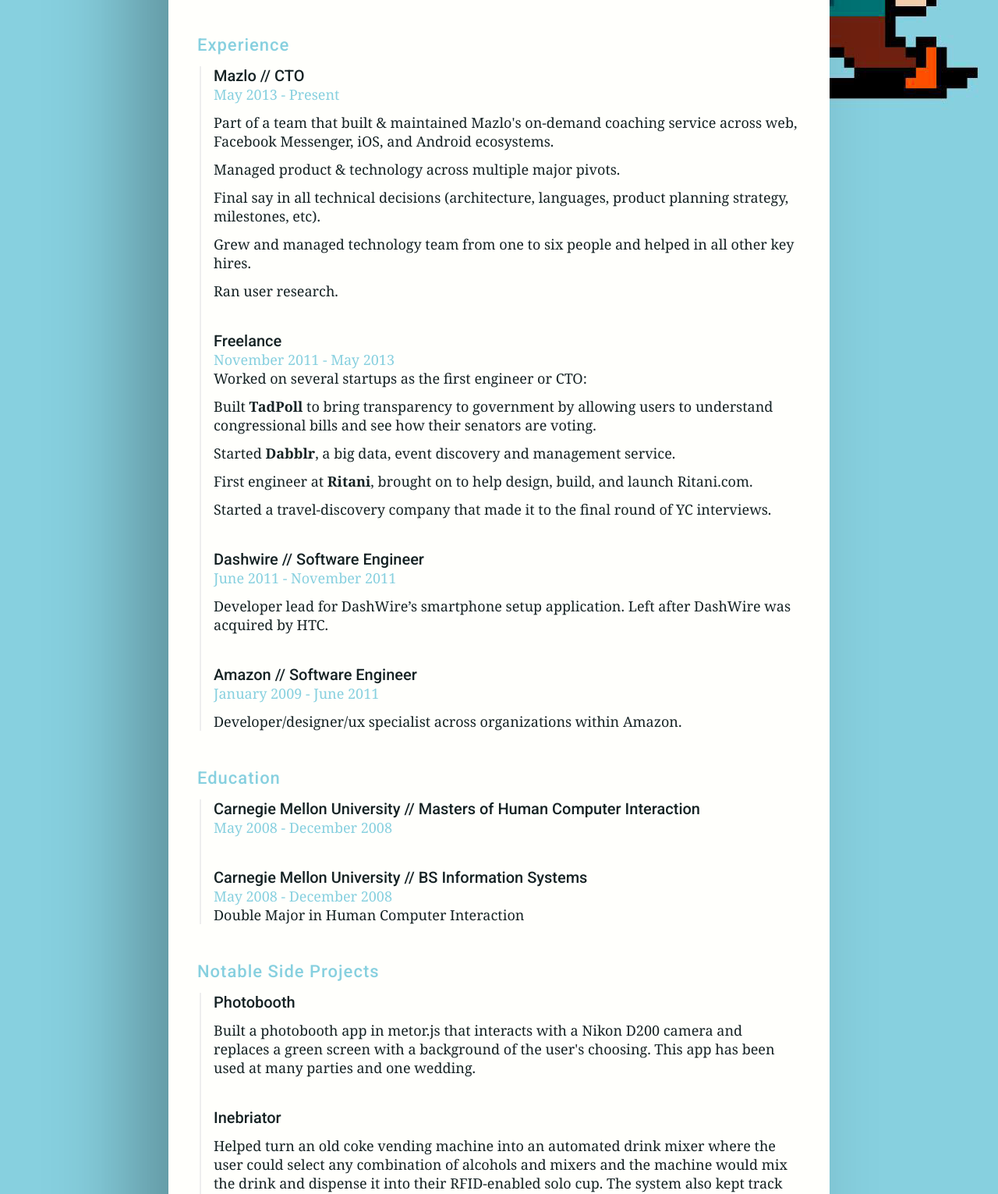
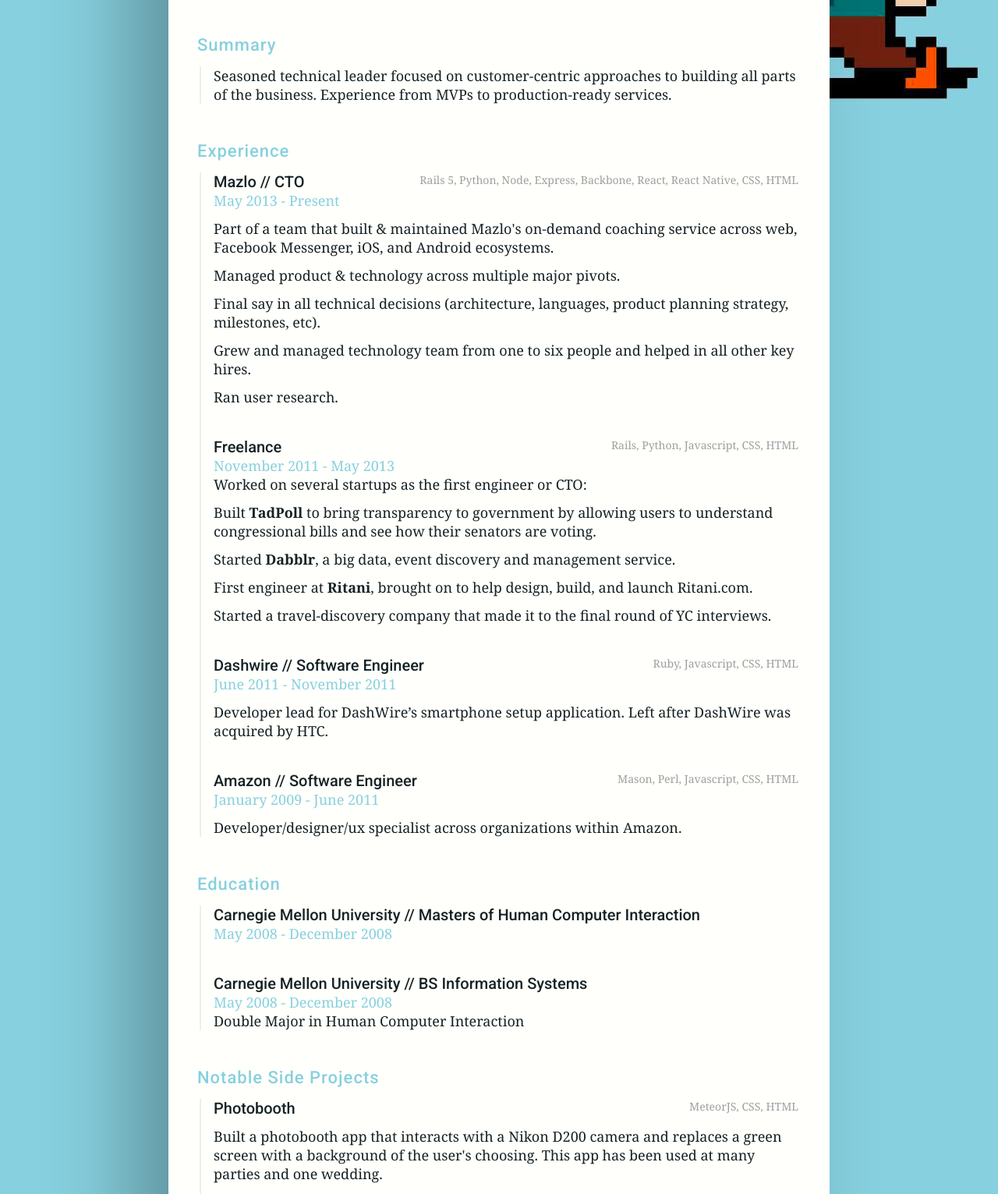
Before and after one commit to devinblais/web, a website: page index.html in a window 1280 px wide. Shown: the part 371-1902 px from the top of the page at 78% size. Drawn offline with Linux system fonts and the light colour scheme.

Commit message:
Add summary and technologies

```diff
--- a/index.html
+++ b/index.html
@@ -5,7 +5,7 @@
     <meta charset="utf-8">
     <link href="https://fonts.googleapis.com/css?family=Roboto:100,500" rel="stylesheet">
     <link rel="shortcut icon" href="/favicon.ico" type="image/x-icon">
-    <title>🤓🏋️‍♂️</title>
+    <title>🤓🏋️‍♂️ Devin Blais</title>
     <link rel="stylesheet" href="./css/styles.css"
     <meta name="viewport" content="width=device-width, initial-scale=1">
     <meta property="og:title" content="Devin Blais" />
@@ -28,11 +28,18 @@
           <a href="https://twitter.com/devinblais" class="icon twitter" title="Twitter"><svg viewBox="0 0 512 512"><path d="M419.6 168.6c-11.7 5.2-24.2 8.7-37.4 10.2 13.4-8.1 23.8-20.8 28.6-36 -12.6 7.5-26.5 12.9-41.3 15.8 -11.9-12.6-28.8-20.6-47.5-20.6 -42 0-72.9 39.2-63.4 79.9 -54.1-2.7-102.1-28.6-134.2-68 -17 29.2-8.8 67.5 20.1 86.9 -10.7-0.3-20.7-3.3-29.5-8.1 -0.7 30.2 20.9 58.4 52.2 64.6 -9.2 2.5-19.2 3.1-29.4 1.1 8.3 25.9 32.3 44.7 60.8 45.2 -27.4 21.4-61.8 31-96.4 27 28.8 18.5 63 29.2 99.8 29.2 120.8 0 189.1-102.1 185-193.6C399.9 193.1 410.9 181.7 419.6 168.6z"/></svg></a>
         </div>
       </header>
+      <section class="print-hide">
+        <h3>Summary</h3>
+        <div class="sub-section">
+          <p>Seasoned technical leader focused on customer-centric approaches to building all parts of the business. Experience from MVPs to production-ready services. </p>
+        </div>
+      </section>
       <section>
       <h3>Experience</h3>
       <div class="sub-section">
         <h4>Mazlo // CTO</h4>
         <span class="date">May 2013 - Present</span>
+        <div class="technologies">Rails 5, Python, Node, Express, Backbone, React, React Native, CSS, HTML</div>
         <ul>
           <li>Part of a team that built & maintained Mazlo's on-demand coaching service across web, Facebook Messenger, iOS, and Android ecosystems.</li>
           <li>Managed product & technology across multiple major pivots.</li>
@@ -44,6 +51,7 @@
       <div class="sub-section">
         <h4>Freelance</h4>
         <span class="date">November 2011 - May 2013</span>
+        <div class="technologies">Rails, Python, Javascript, CSS, HTML</div>
         <p>Worked on several startups as the first engineer or CTO:</p>
         <ul>
           <li>Built <strong>TadPoll</strong> to bring transparency to government by allowing users to understand congressional bills and see how their senators are voting.</li>
@@ -55,6 +63,7 @@
       <div class="sub-section">
         <h4>Dashwire // Software Engineer</h4>
         <span class="date">June 2011 - November 2011</span>
+        <div class="technologies">Ruby, Javascript, CSS, HTML</div>
         <ul>
           <li>Developer lead for DashWire’s smartphone setup application. Left after DashWire was acquired by HTC.</li>
         </ul>
@@ -62,6 +71,7 @@
       <div class="sub-section">
         <h4>Amazon // Software Engineer</h4>
         <span class="date">January 2009 - June 2011</span>
+        <div class="technologies">Mason, Perl, Javascript, CSS, HTML</div>
         <ul>
           <li>Developer/designer/ux specialist across organizations within Amazon.</li>
         </ul>
@@ -79,18 +89,20 @@
         <p>Double Major in Human Computer Interaction</p>
       </div>
       </section>
-      <section class="side-projects">
+      <section class="print-hide">
       <h3>Notable Side Projects</h3>
       <div class="sub-section">
         <h4>Photobooth</h4>
+        <div class="technologies">MeteorJS, CSS, HTML</div>
         <ul>
             <li>
-                Built a photobooth app in metor.js that interacts with a Nikon D200 camera and replaces a green screen with a background of the user's choosing. This app has been used at many parties and one wedding.
+                Built a photobooth app that interacts with a Nikon D200 camera and replaces a green screen with a background of the user's choosing. This app has been used at many parties and one wedding.
             </li>
         </ul>
       </div>
       <div class="sub-section">
         <h4>Inebriator</h4>
+        <div class="technologies">Ruby, Javascript, CSS, HTML</div>
         <ul>
             <li>
           Helped turn an old coke vending machine into an automated drink mixer where the user could select any combination of alcohols and mixers and the machine would mix the drink and dispense it into their RFID-enabled solo cup. The system also kept track of what drinks that person had consumed and allowed them to post their drinks to Facebook (millenials are weird like that).
--- a/sass/styles.scss
+++ b/sass/styles.scss
@@ -114,16 +114,16 @@
   @include print {
     margin: 0;
     max-width: none;
-    width: 100%;
   }
 }
 
 header {
   display: flex;
   width: 100%;
+  margin-bottom: $spacing * 6;
 
   @include print {
-    margin-bottom: -70px;
+    margin-bottom: -$spacing*3;
   }
 }
 
@@ -166,6 +166,10 @@
   margin-left: $spacing * 2;
   margin-top: $spacing * 11;
 
+  @include print {
+      margin-top: $spacing * 5
+  }
+
   h3 {
     margin-left: -21px;
     margin-top: $spacing * -5;
@@ -201,6 +205,7 @@
 
 .sub-section {
   margin-bottom: $spacing*5;
+  position: relative;
   @include print {
     margin-bottom: $spacing*2;
   }
@@ -224,14 +229,31 @@
   text-align: center;
   color: $gray;
   display: none;
+  margin-top: -$spacing*4;
 
   @include print {
     display: block;
   }
 }
 
-.side-projects {
+.print-hide {
   @include print {
     display: none;
   }
 }
+
+.technologies {
+  position: relative;
+  right: 0;
+  top: 0;
+  font-size: 14px;
+  color: $gray;
+
+  @include desktop {
+    position: absolute;
+  }
+
+  @include print {
+    position: absolute;
+  }
+}
```
Also changed, not shown: css/styles.css, 1 other file.
